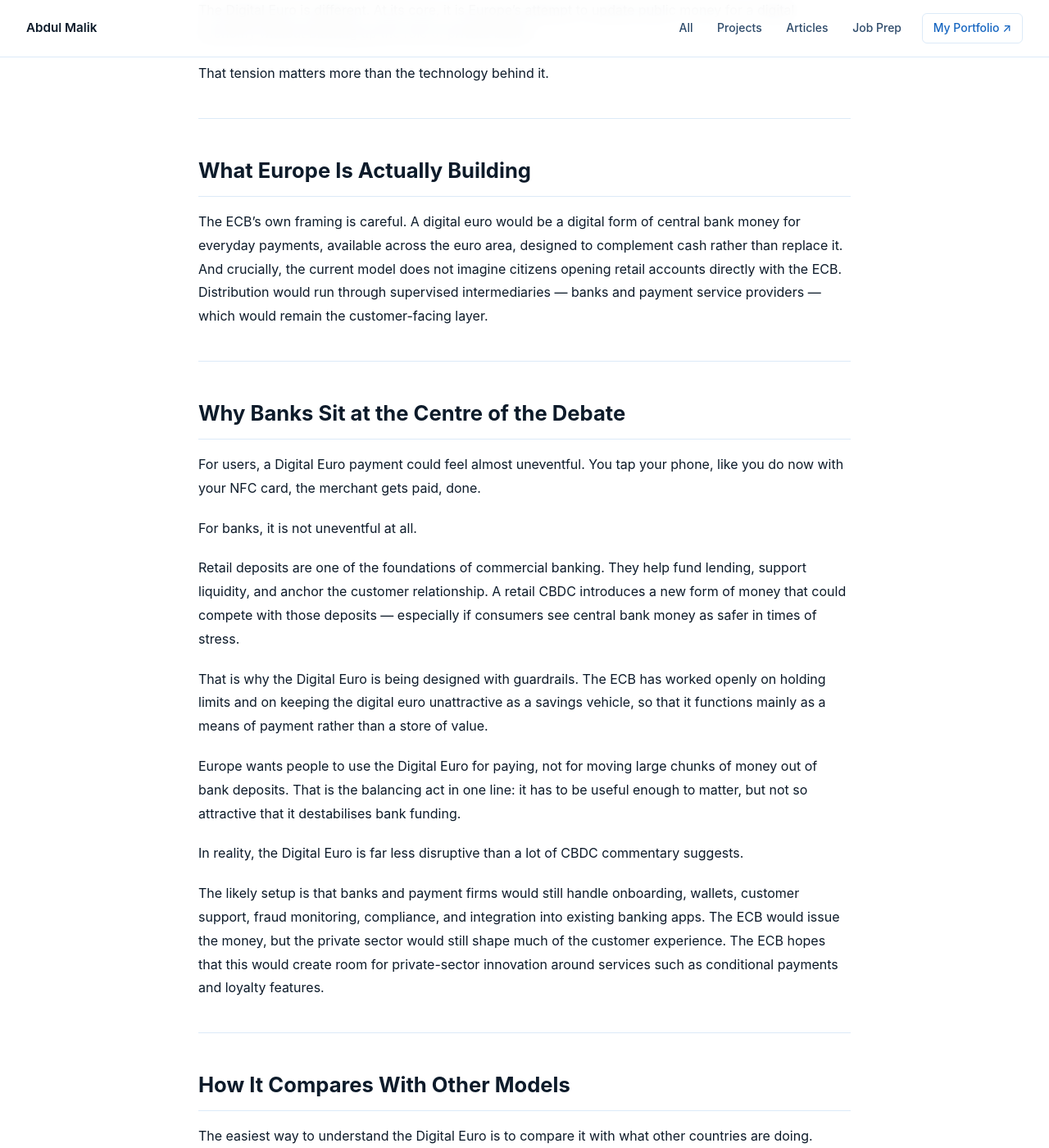
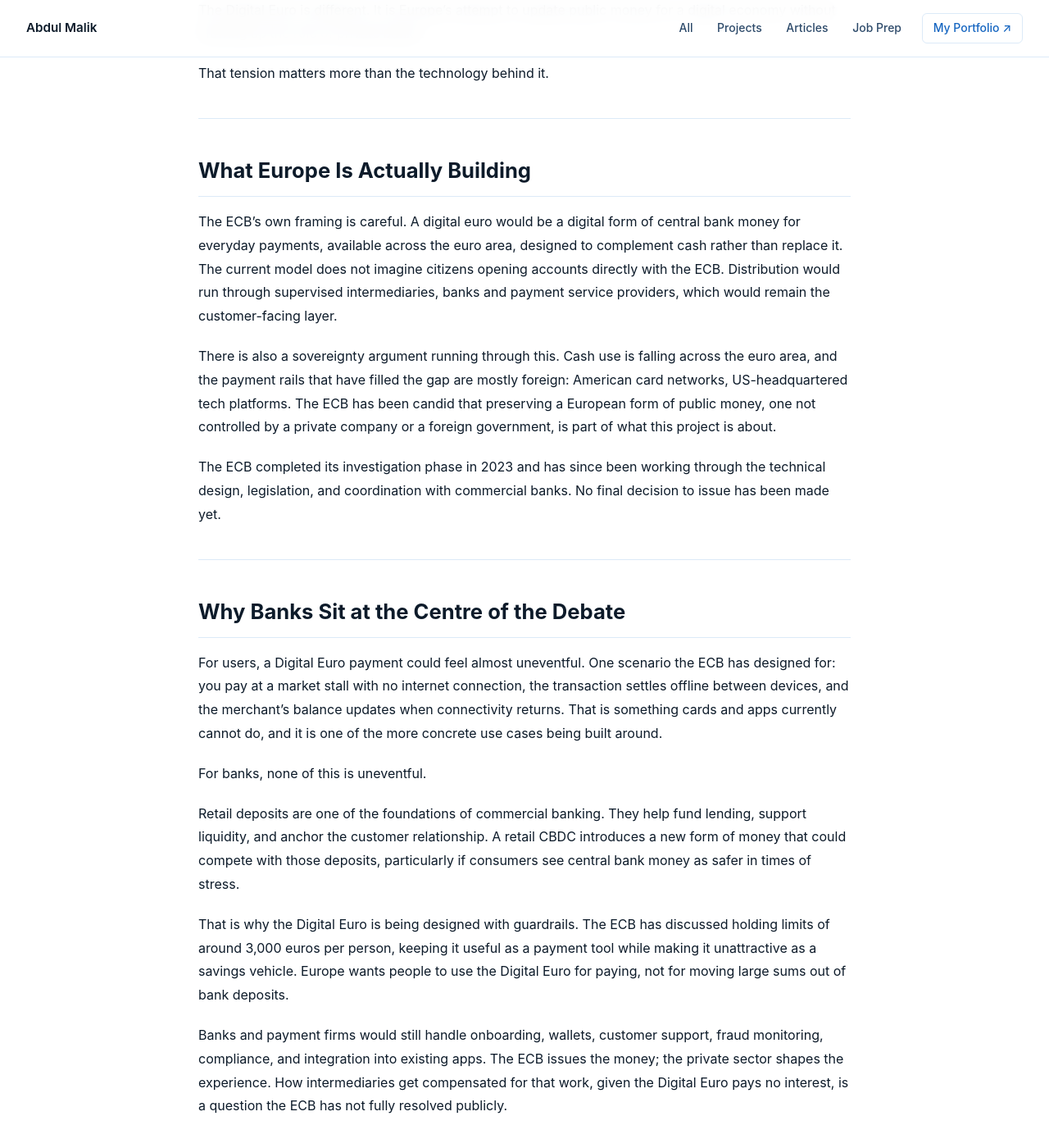
Before and after one commit to leo-lightfoot/FinanceBlog, a Jekyll site: the page built from _posts/2026-03-20-digital-euro-europes-balancing-act.md, in a window 1280 px wide and 1400 px high, scrolled down 1075 px. Shown: the whole window at 82% size. Built offline with Jekyll 4.4.1, drawn with Linux system fonts in a browser that asks for light colours; some of the changed text lies outside the part shown.

Commit message:
Updated blog

```diff
--- a/_posts/2026-03-20-digital-euro-europes-balancing-act.md
+++ b/_posts/2026-03-20-digital-euro-europes-balancing-act.md
@@ -1,7 +1,7 @@
 ---
 layout: post
 title: "Europe's Balancing Act with the Digital Euro"
-subtitle: "Central banks are building digital currencies — but not all of them are solving the same problem. Europe's is the most complicated."
+subtitle: "Central banks are building digital currencies, but not all of them are solving the same problem. Europe's is the most complicated."
 category: Articles
 date: 2026-03-20
 tags: [Digital Euro, CBDC, ECB, Central Banking, Monetary Policy, FinTech]
@@ -12,7 +12,7 @@
 
 China's digital yuan is partly about scale and state-backed payment infrastructure. The Bahamas' Sand Dollar was built around access and inclusion. Other CBDC projects focus on payments modernisation or reducing dependence on cash.
 
-The Digital Euro is different. At its core, it is Europe's attempt to update public money for a digital economy without blowing up the role of private banks.
+The Digital Euro is different. It is Europe's attempt to update public money for a digital economy without blowing up the role of private banks.
 
 That tension matters more than the technology behind it.
 
@@ -20,50 +20,48 @@
 
 ## What Europe Is Actually Building
 
-The ECB's own framing is careful. A digital euro would be a digital form of central bank money for everyday payments, available across the euro area, designed to complement cash rather than replace it. And crucially, the current model does not imagine citizens opening retail accounts directly with the ECB. Distribution would run through supervised intermediaries — banks and payment service providers — which would remain the customer-facing layer.
+The ECB's own framing is careful. A digital euro would be a digital form of central bank money for everyday payments, available across the euro area, designed to complement cash rather than replace it. The current model does not imagine citizens opening accounts directly with the ECB. Distribution would run through supervised intermediaries, banks and payment service providers, which would remain the customer-facing layer.
+
+There is also a sovereignty argument running through this. Cash use is falling across the euro area, and the payment rails that have filled the gap are mostly foreign: American card networks, US-headquartered tech platforms. The ECB has been candid that preserving a European form of public money, one not controlled by a private company or a foreign government, is part of what this project is about.
+
+The ECB completed its investigation phase in 2023 and has since been working through the technical design, legislation, and coordination with commercial banks. No final decision to issue has been made yet.
 
 ---
 
 ## Why Banks Sit at the Centre of the Debate
 
-For users, a Digital Euro payment could feel almost uneventful. You tap your phone, like you do now with your NFC card, the merchant gets paid, done.
+For users, a Digital Euro payment could feel almost uneventful. One scenario the ECB has designed for: you pay at a market stall with no internet connection, the transaction settles offline between devices, and the merchant's balance updates when connectivity returns. That is something cards and apps currently cannot do, and it is one of the more concrete use cases being built around.
 
-For banks, it is not uneventful at all.
+For banks, none of this is uneventful.
 
-Retail deposits are one of the foundations of commercial banking. They help fund lending, support liquidity, and anchor the customer relationship. A retail CBDC introduces a new form of money that could compete with those deposits — especially if consumers see central bank money as safer in times of stress.
+Retail deposits are one of the foundations of commercial banking. They help fund lending, support liquidity, and anchor the customer relationship. A retail CBDC introduces a new form of money that could compete with those deposits, particularly if consumers see central bank money as safer in times of stress.
 
-That is why the Digital Euro is being designed with guardrails. The ECB has worked openly on holding limits and on keeping the digital euro unattractive as a savings vehicle, so that it functions mainly as a means of payment rather than a store of value.
+That is why the Digital Euro is being designed with guardrails. The ECB has discussed holding limits of around 3,000 euros per person, keeping it useful as a payment tool while making it unattractive as a savings vehicle. Europe wants people to use the Digital Euro for paying, not for moving large sums out of bank deposits.
 
-Europe wants people to use the Digital Euro for paying, not for moving large chunks of money out of bank deposits. That is the balancing act in one line: it has to be useful enough to matter, but not so attractive that it destabilises bank funding.
-
-In reality, the Digital Euro is far less disruptive than a lot of CBDC commentary suggests.
-
-The likely setup is that banks and payment firms would still handle onboarding, wallets, customer support, fraud monitoring, compliance, and integration into existing banking apps. The ECB would issue the money, but the private sector would still shape much of the customer experience. The ECB hopes that this would create room for private-sector innovation around services such as conditional payments and loyalty features.
+Banks and payment firms would still handle onboarding, wallets, customer support, fraud monitoring, compliance, and integration into existing apps. The ECB issues the money; the private sector shapes the experience. How intermediaries get compensated for that work, given the Digital Euro pays no interest, is a question the ECB has not fully resolved publicly.
 
 ---
 
 ## How It Compares With Other Models
 
-The easiest way to understand the Digital Euro is to compare it with what other countries are doing.
-
 ### China's e-CNY
 
-China's digital yuan is further along in pilot deployment and has been built with authorised operators distributing it into the wider payments system. Official descriptions emphasise features such as "managed anonymity" and loose coupling with bank accounts. That makes it a serious retail payments instrument, but one shaped by a very different political and institutional context from Europe's privacy debate.
+China's digital yuan is further along in pilot deployment. It uses authorised operators to distribute it and offers what official descriptions call "managed anonymity," meaning transaction data can be accessed by the state under certain conditions but is not routinely visible to operators. That makes it a serious retail payments instrument, but one built around very different assumptions about government access than Europe would accept.
 
 ### The Bahamas' Sand Dollar
 
-The Sand Dollar came from a very different need. The Bahamas linked it to payments modernisation and better financial inclusion across a dispersed island geography, where access to traditional banking services can be uneven. Europe does not face that problem at scale. It already has a dense banking system. Its challenge is not expanding access to money, but preserving the role of public money in a market already dominated by banks, cards, and large payment platforms.
+The Sand Dollar addressed financial inclusion across a dispersed island geography where traditional banking was uneven. Europe does not face that problem at scale. Its challenge is not expanding access to money, but preserving the role of public money in a market already crowded by banks, cards, large payment platforms, and private stablecoins now regulated under MiCA.
 
 ---
 
 ## Why Privacy Matters So Much in Europe
 
-As a complement to physical cash, the Digital Euro will not be judged by architecture diagrams. It will be judged by a simpler question: *who can see my payments?*
+The Digital Euro will not be judged by architecture diagrams. It will be judged by a simpler question: *who can see my payments?*
 
-Privacy is one of the ECB's most prominent talking points. The ECB says it would not identify people from their payments and has presented offline payments as a way to offer privacy levels closer to cash — with transaction details known only to payer and payee. At the same time, the project still must operate within EU rules on anti-money laundering, security, and compliance.
+The ECB says it would not identify people from their payment data and has designed offline functionality partly to offer privacy levels closer to cash, where only payer and payee know a transaction happened. But the project must also operate within EU anti-money laundering rules, which require some transaction visibility. Those two things are in direct tension, and the legislation working through Brussels has not settled it cleanly.
 
-This is not an easy problem to solve. In the end, we may see a very European compromise. What that compromise will be, time will tell — and that is what makes the Digital Euro worth watching.
+That unresolved tension is what makes the Digital Euro genuinely interesting to watch.
 
-Not because it is "digital" — most money already is — but because Europe is trying to redesign money without breaking the banking model underneath it.
+Not because it is "digital," since most money already is, but because Europe is trying to redesign money without breaking the banking model underneath it.
 
-If it succeeds, the result may feel almost uneventful to the average user. And that would be a job well done.
+If it succeeds, the result may feel almost uneventful to the average user. That would be a job well done.
```
